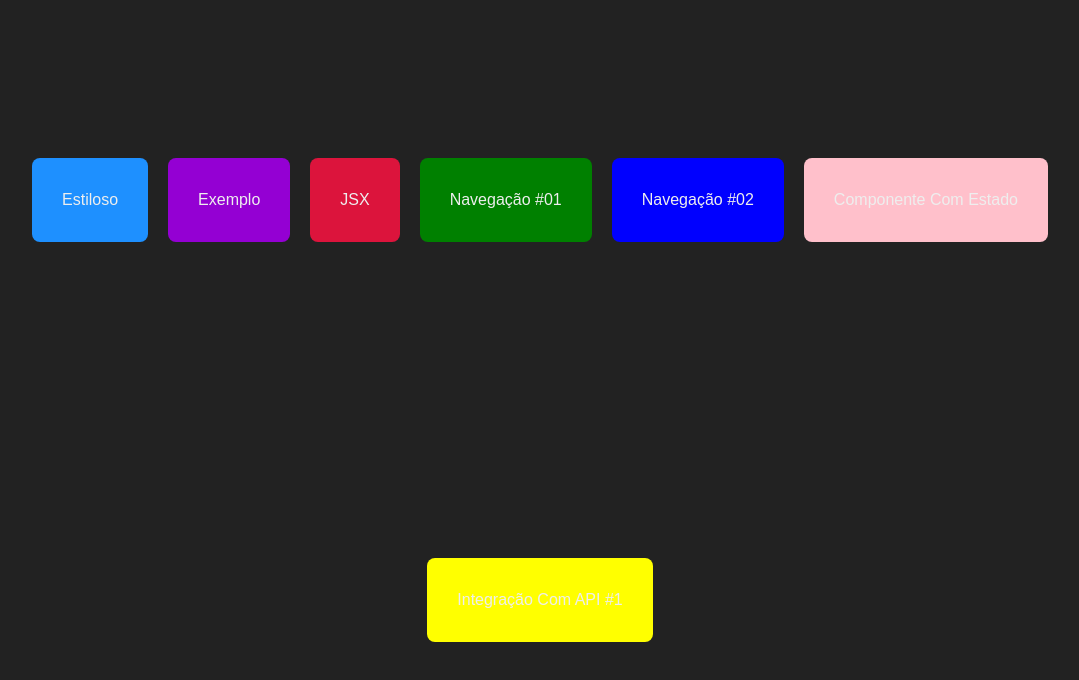
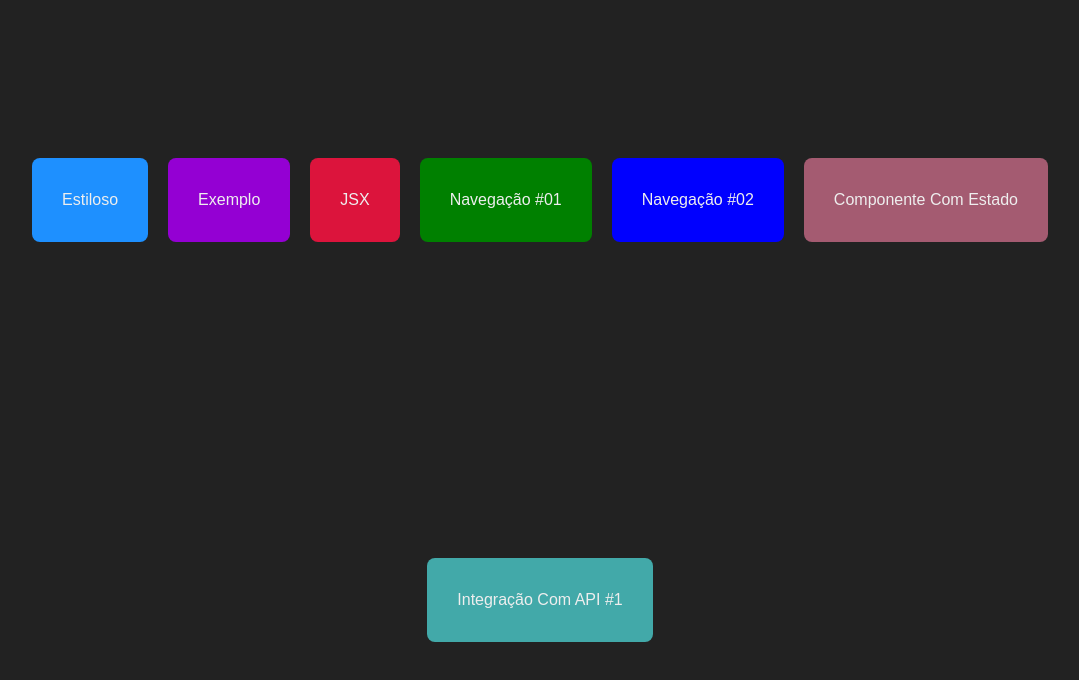
Before and after one commit to pitercoding/curso-javascript-cod3r, a Next.js app in the folder 18-nextjs/fundamentos/: page / in a window 1280 px wide. Shown: the top 680 px of the page, without its empty margins (100-1179 px from the left). Built offline with nearby package versions, Linux system fonts and the light colour scheme.

Commit message:
feat(aula): 454. Modelos de Pré-Renderização

```diff
--- a/18-nextjs/fundamentos/src/app/page.tsx
+++ b/18-nextjs/fundamentos/src/app/page.tsx
@@ -14,8 +14,8 @@
       <Navegador texto="JSX" destino="/jsx" cor="crimson"/>
       <Navegador texto="Navegação #01" destino="/navegacao" cor="green"/>
       <Navegador texto="Navegação #02" destino="/cliente/sp-2/321" cor="blue"/>
-      <Navegador texto="Componente Com Estado" destino="/estado" cor="pink"/>
-      <Navegador texto="Integração Com API #1" destino="/integracao_1" cor="yellow"/>
+      <Navegador texto="Componente Com Estado" destino="/estado" cor="#A45B71"/>
+      <Navegador texto="Integração Com API #1" destino="/integracao_1" cor="#42a9a9"/>
     </div>
   )
 }
--- a/18-nextjs/fundamentos/src/components/Navegador.jsx
+++ b/18-nextjs/fundamentos/src/components/Navegador.jsx
@@ -2,7 +2,7 @@
 import styles from "./Navegador.module.css";
 
 export default function Navegador(props) {
-  return <Link href={props.destino}>
+  return <Link href={props.destino} passHref>
             <div className={styles.navegador} style={{
                 backgroundColor: props.cor ?? 'dodgerblue'
             }}>
```
